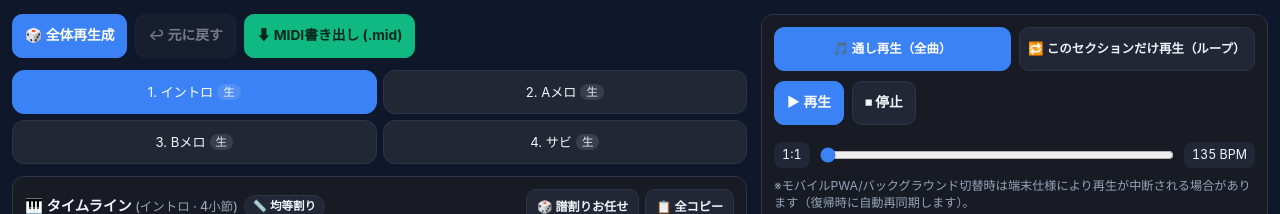
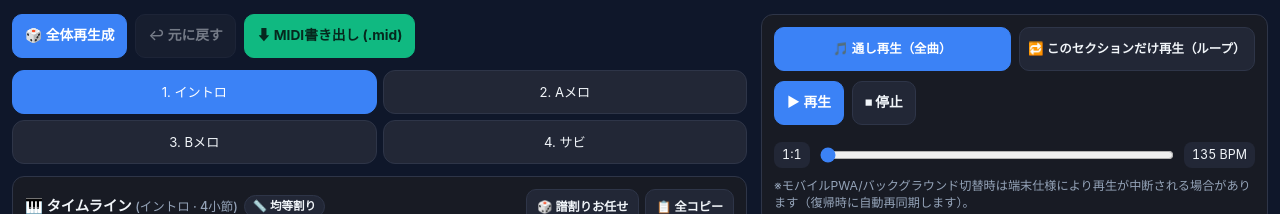
Before and after one commit to miyamax0523/bandmaster, a React (Vite) app: page / in a window 1280 px wide. Shown: the part 134-348 px from the top of the page. Built offline with nearby package versions, Linux system fonts and the light colour scheme.

Commit message:
chore(ui): remove 808/acoustic badge from section pills in BandmasterConsole

```diff
--- a/src/components/BandmasterConsole.tsx
+++ b/src/components/BandmasterConsole.tsx
@@ -204,10 +204,7 @@ export function BandmasterConsole({
             className={`pill ${sec.id === section.id ? 'active' : ''}`}
             onClick={() => onSelectSection(sec.id)}
           >
-            {idx + 1}. {sec.name}{' '}
-            <span className="pill-sub">
-              {sec.kickMode === '808' ? '808' : '生'}
-            </span>
+            {idx + 1}. {sec.name}
           </button>
         ))}
       </div>
```
